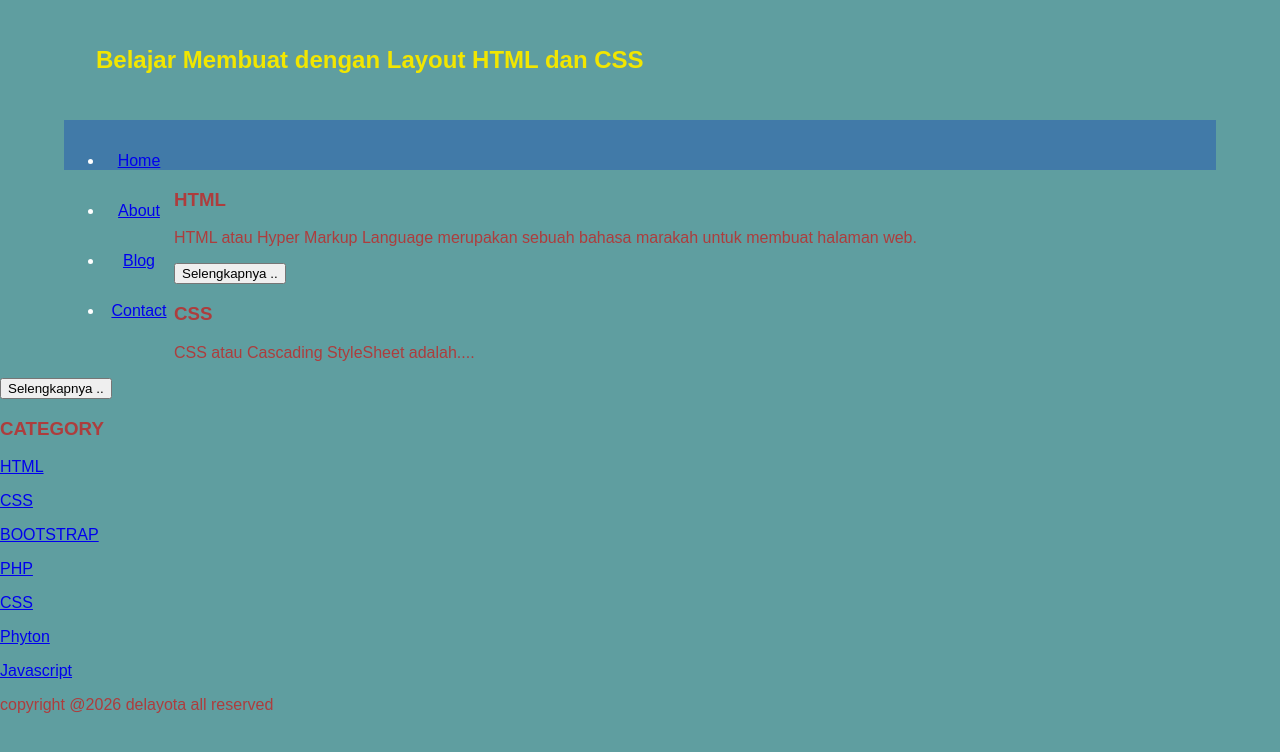
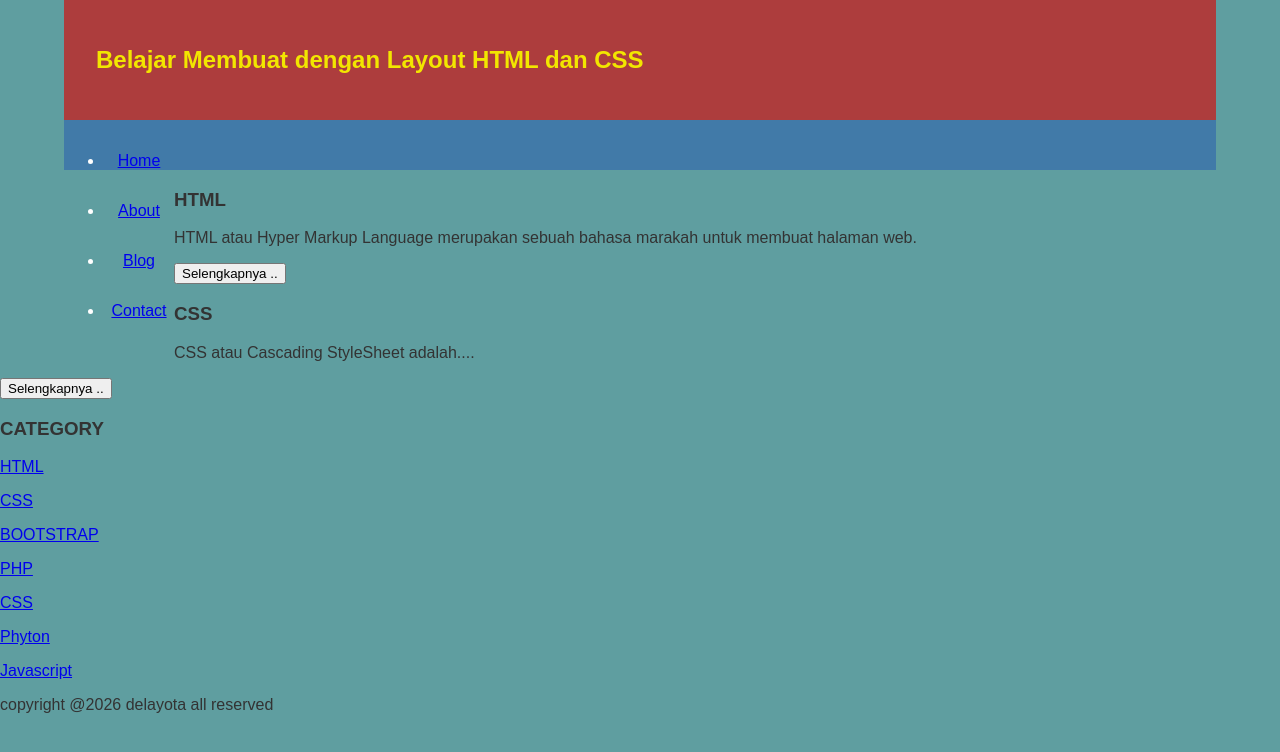
Before and after one commit to santosarafa971-glitch/rafawebsite, a plain HTML site: page index.html in a window 1280 px wide. Drawn offline with Linux system fonts and the light colour scheme.

Commit message:
Update style.css

```diff
--- a/style.css
+++ b/style.css
@@ -1,7 +1,7 @@
 
 body{
   background:#5F9EA0;
-  color:#ad3d3d;
+  color:#333;
   width:100%;
   font-family:sans-serif;
   margin:0 auto;
@@ -11,7 +11,7 @@ body{
   margin:auto;
   height:120px;
   line-height:120px;
-  backgroun:#333;
+  background:#ad3d3d;
   color:#f2e600;
 }
 .jarak{
```
